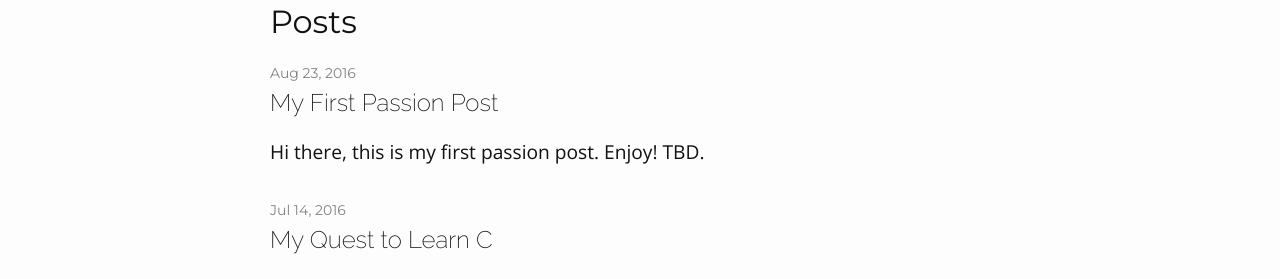
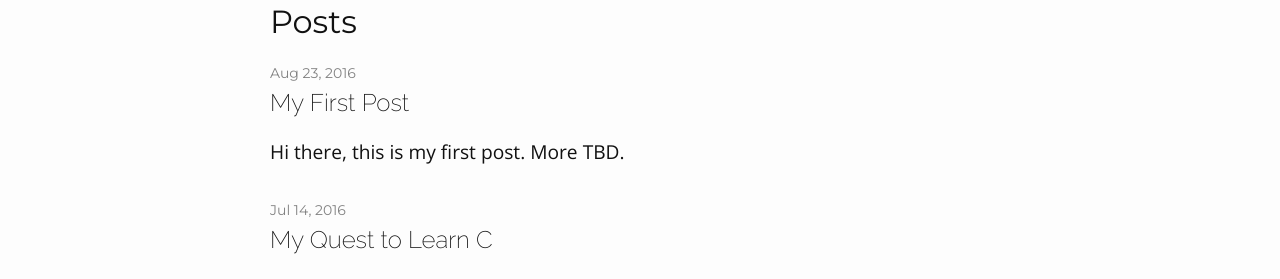
Before and after one commit to bsosnader/sosnader.tk.source, a Jekyll site: the page built from index.html, in a window 1280 px wide. Shown: the part 1244-1523 px from the top of the page. Built offline with Jekyll 4.4.1, drawn with Linux system fonts in a browser that asks for light colours.

Commit message:
minor text changes

```diff
--- a/_posts/2016-08-23-first-passion-post.markdown
+++ b/_posts/2016-08-23-first-passion-post.markdown
@@ -1,6 +1,6 @@
 ---
 layout: post
-title: My First Passion Post
+title: My First Post
 categories: [eng, passion]
 ---
-Hi there, this is my first passion post. Enjoy! TBD.
+Hi there, this is my first post. More TBD.
```
